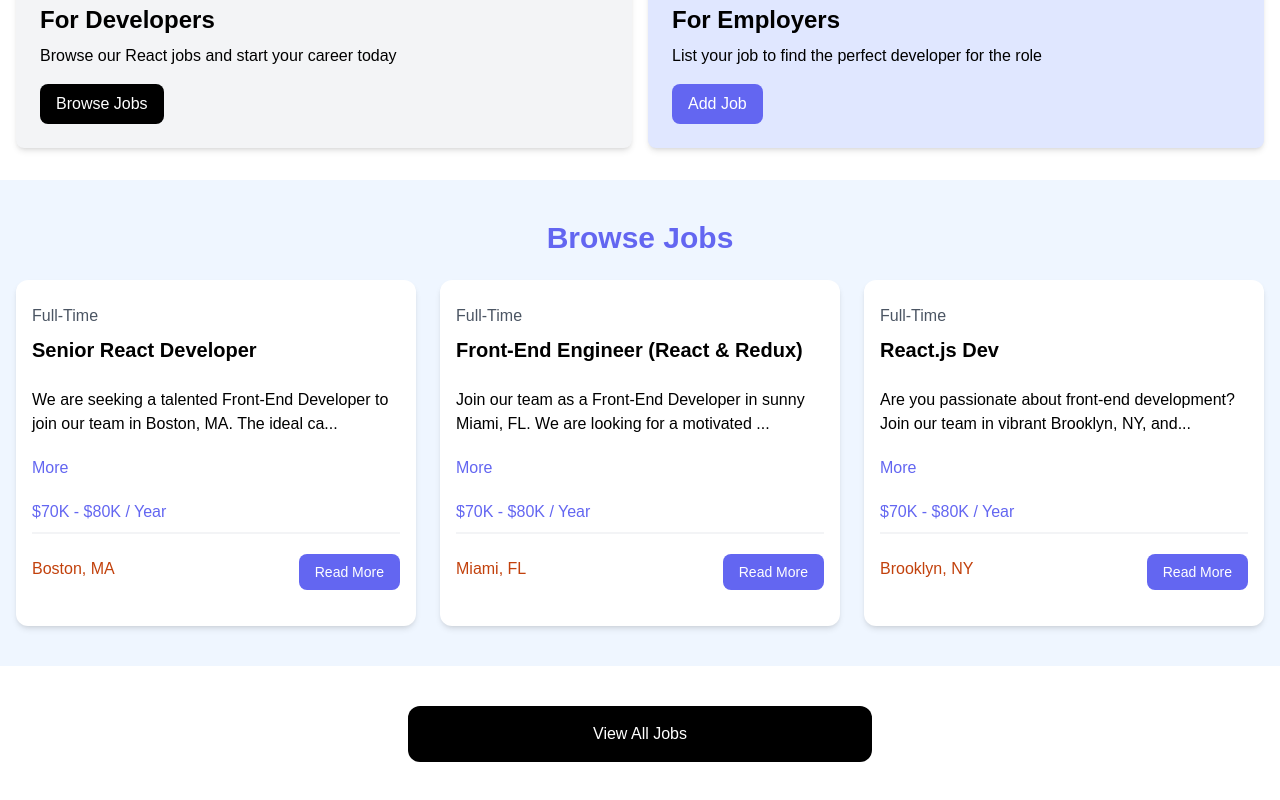
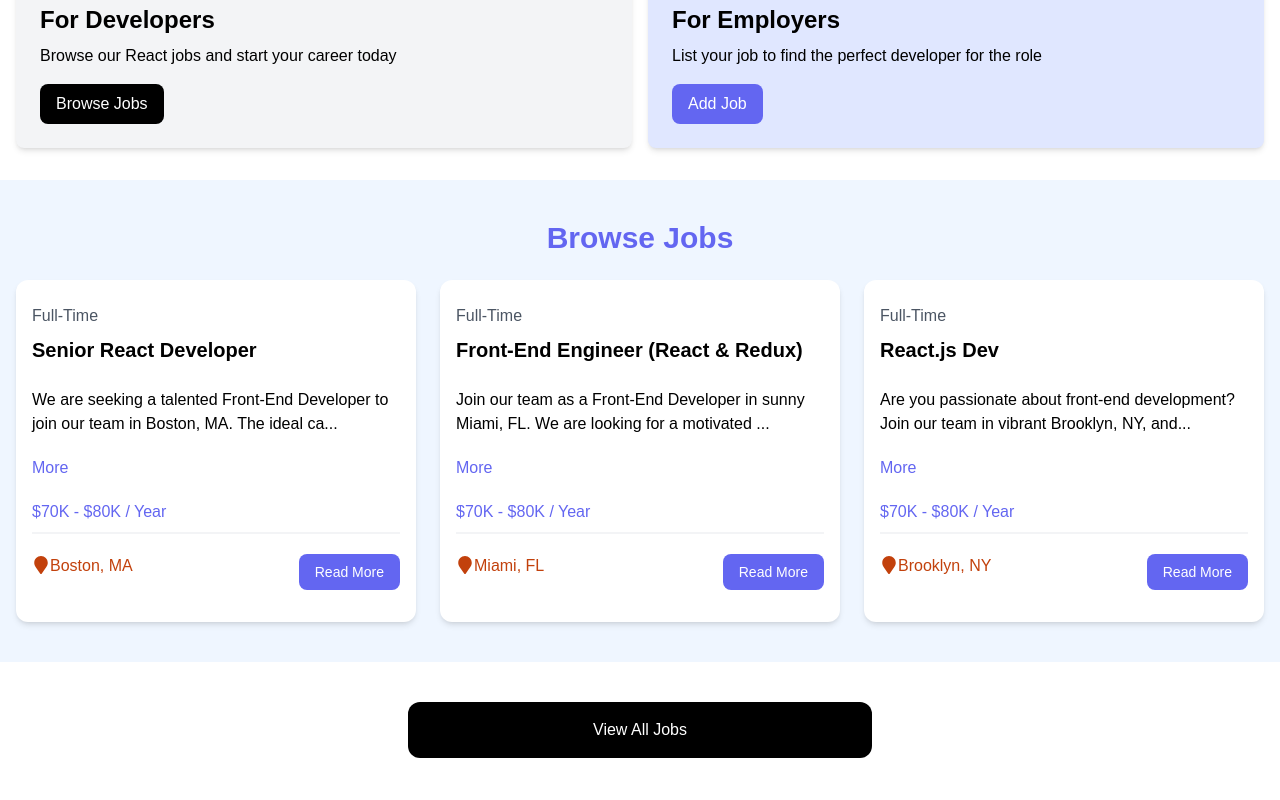
Before and after one commit to geraxrodriguez/react-jobs, a React (Vite) app: page / in a window 1280 px wide. Shown: the part 429-1229 px from the top of the page. Built offline with nearby package versions, Linux system fonts and the light colour scheme.

Commit message:
added FaMapMarker component

```diff
--- a/package.json
+++ b/package.json
@@ -12,7 +12,8 @@
   "dependencies": {
     "react": "^18.2.0",
     "react-dom": "^18.2.0",
-    "react-icons": "^5.1.0"
+    "react-icons": "^5.1.0",
+    "react-router-dom": "^6.23.0"
   },
   "devDependencies": {
     "@types/react": "^18.2.66",
--- a/src/components/JobListing.jsx
+++ b/src/components/JobListing.jsx
@@ -33,7 +33,7 @@ const JobListing = ({ job }) => {
 
                 <div className="flex flex-col lg:flex-row justify-between mb-4">
                     <div className="text-orange-700 mb-3">
-                        <i className="fa-solid fa-location-dot text-lg"></i>
+                        < FaMapMarker className="inline text-lg mb-1" />
                         { job.location }
                     </div>
                     <a
```
Also changed, not shown: 1 other file (tests, documents, lock files or other folders).
